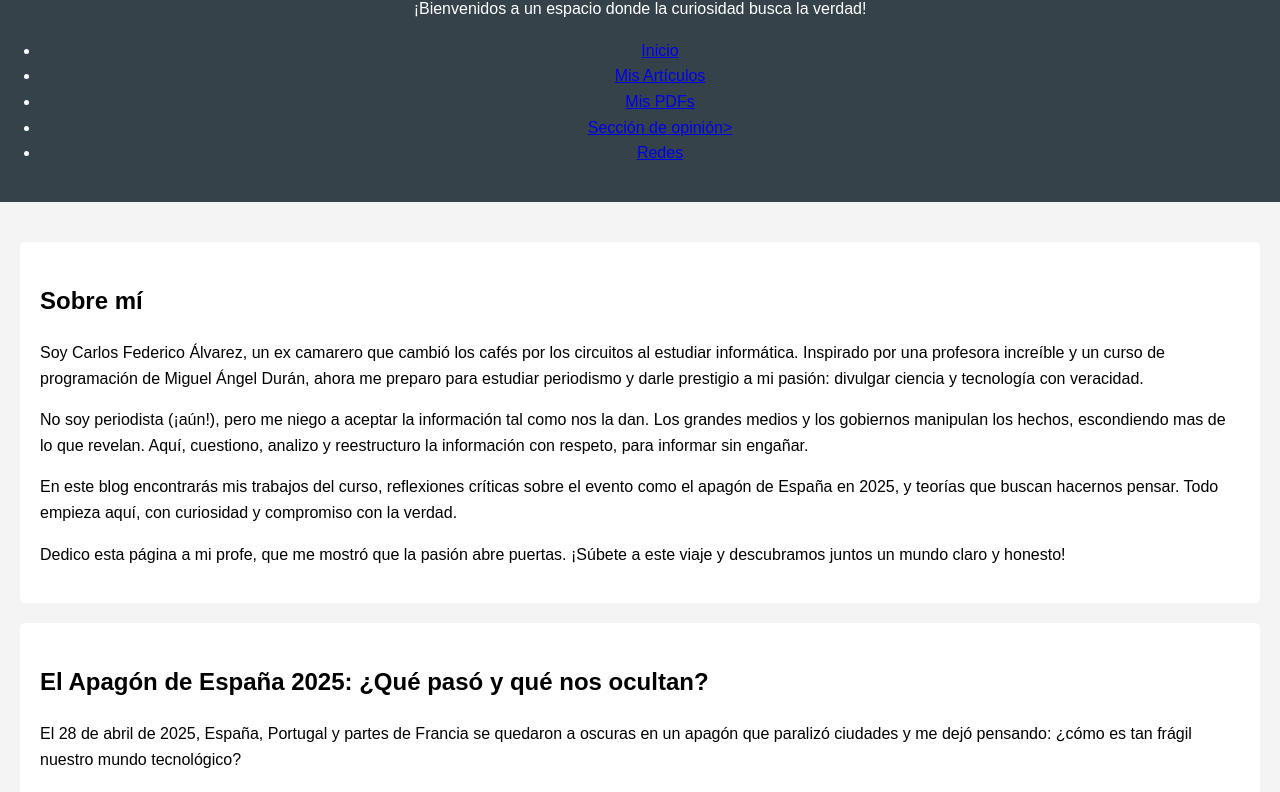
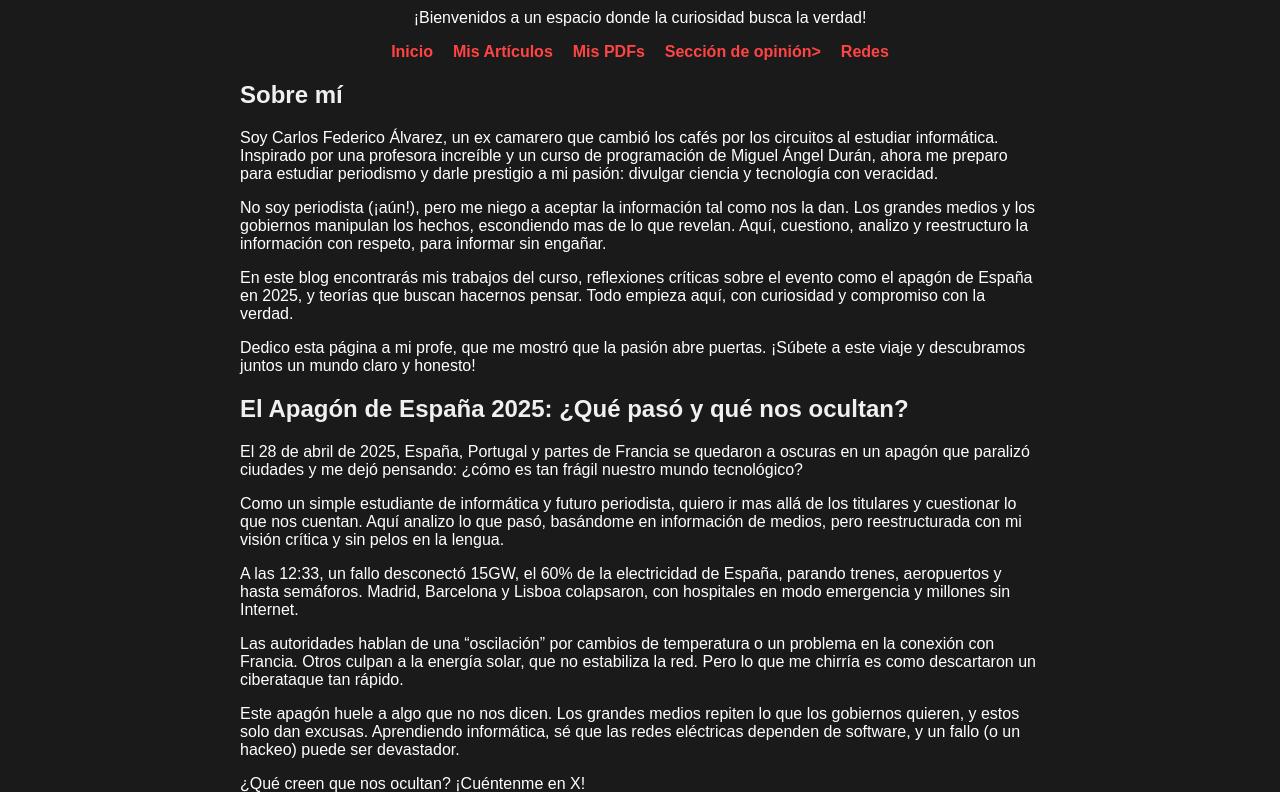
Before and after one commit to Federico9601/VillaTraful, a plain HTML site: page index.html in a window 1280 px wide. Shown: the part 91-883 px from the top of the page. Drawn offline with Linux system fonts and the light colour scheme.

Commit message:
Update styles.css

```diff
--- a/styles.css
+++ b/styles.css
@@ -1,35 +1,63 @@
 body {
     font-family: Arial, sans-serif;
-    line-height: 1.6;
-    margin: 0;
+    max-width: 800px;
+    margin: 0 auto;
+    padding: 20px;
+    background: #1a1a1a;
+    color: #fff;
+}
+
+header {
+    text-align: center;
+    margin-bottom: 20px;
+}
+
+h1, h2 {
+    color: #f0f0f0;
+}
+
+nav ul {
+    list-style: none;
     padding: 0;
-    background-color: #f4f4f4;
+    display: flex;
+    justify-content: center;
+    gap: 20px;
+    margin: 10px 0;
 }
-header {
-    background: #35424a;
-    color: #ffffff;
-    padding: 20px 0;
-    text-align: center;
+
+nav ul li {
+    display: inline;
 }
-h1 {
-    margin: 0;
+
+nav ul li a {
+    color: #ff4444;
+    text-decoration: none;
+    font-weight: bold;
 }
-main {
-    padding: 20px;
+
+nav ul li a:hover {
+    color: #ff7777;
 }
+
 section {
-    background: #ffffff;
     margin: 20px 0;
-    padding: 20px;
-    border-radius: 5px;
-    box-shadow: 0 2px 5px rgba(0, 0, 0, 0. 1);
 }
-footer {
-    text-align: center;
-    padding: 10px 0;
-    background: #35424a;
-    color: #ffffff;
-    position: relative;
-    width: 100%;
-    bottom: 0;
+
+blockquote {
+    border-left: 4px solid #ff4444;
+    padding: 10px;
+    background: #333;
 }
+
+a {
+    color: #ff4444;
+}
+
+a:hover {
+    color: #ff7777;
+}
+
+.fuentes {
+    font-size: 0.9em;
+    color: #ccc;
+}
```
